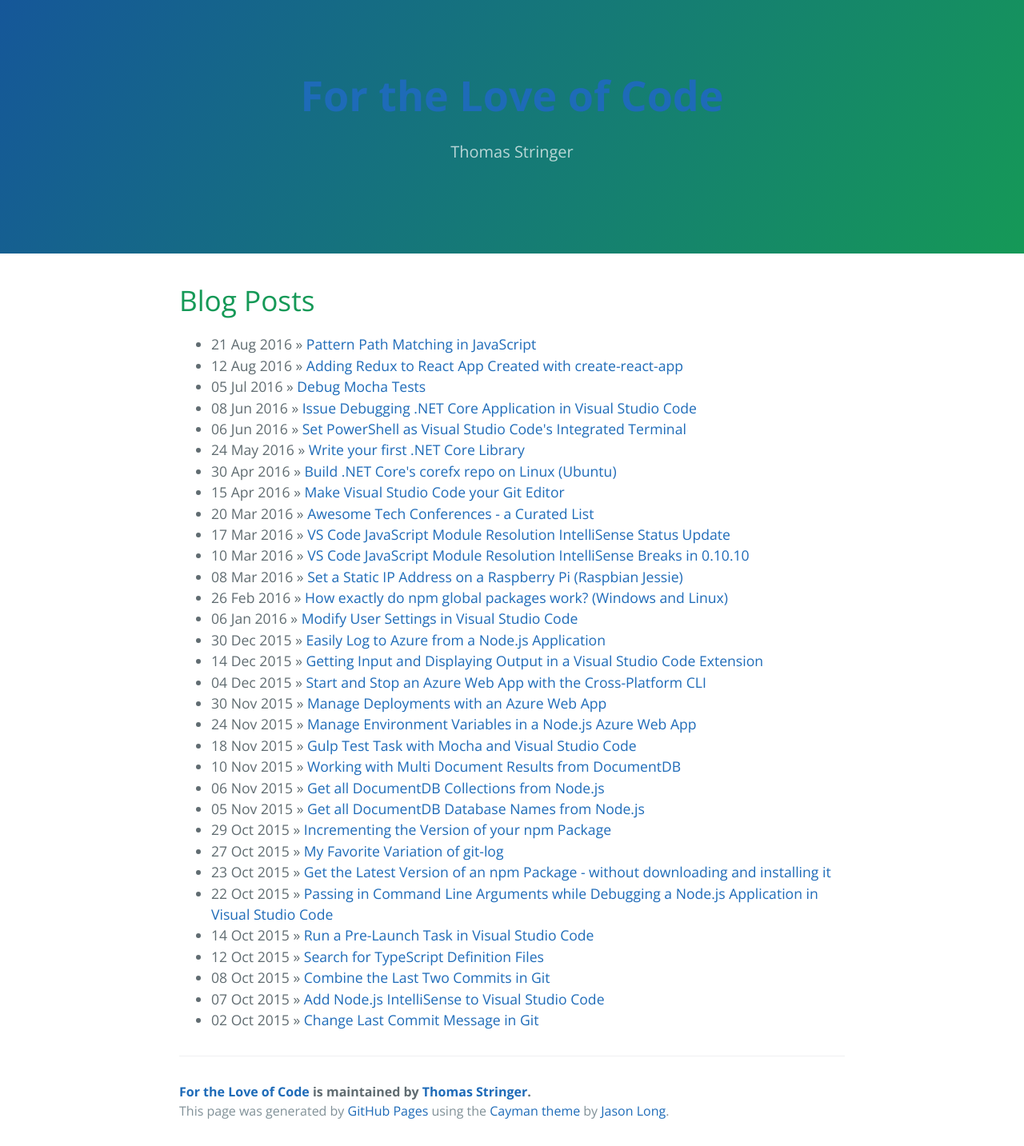
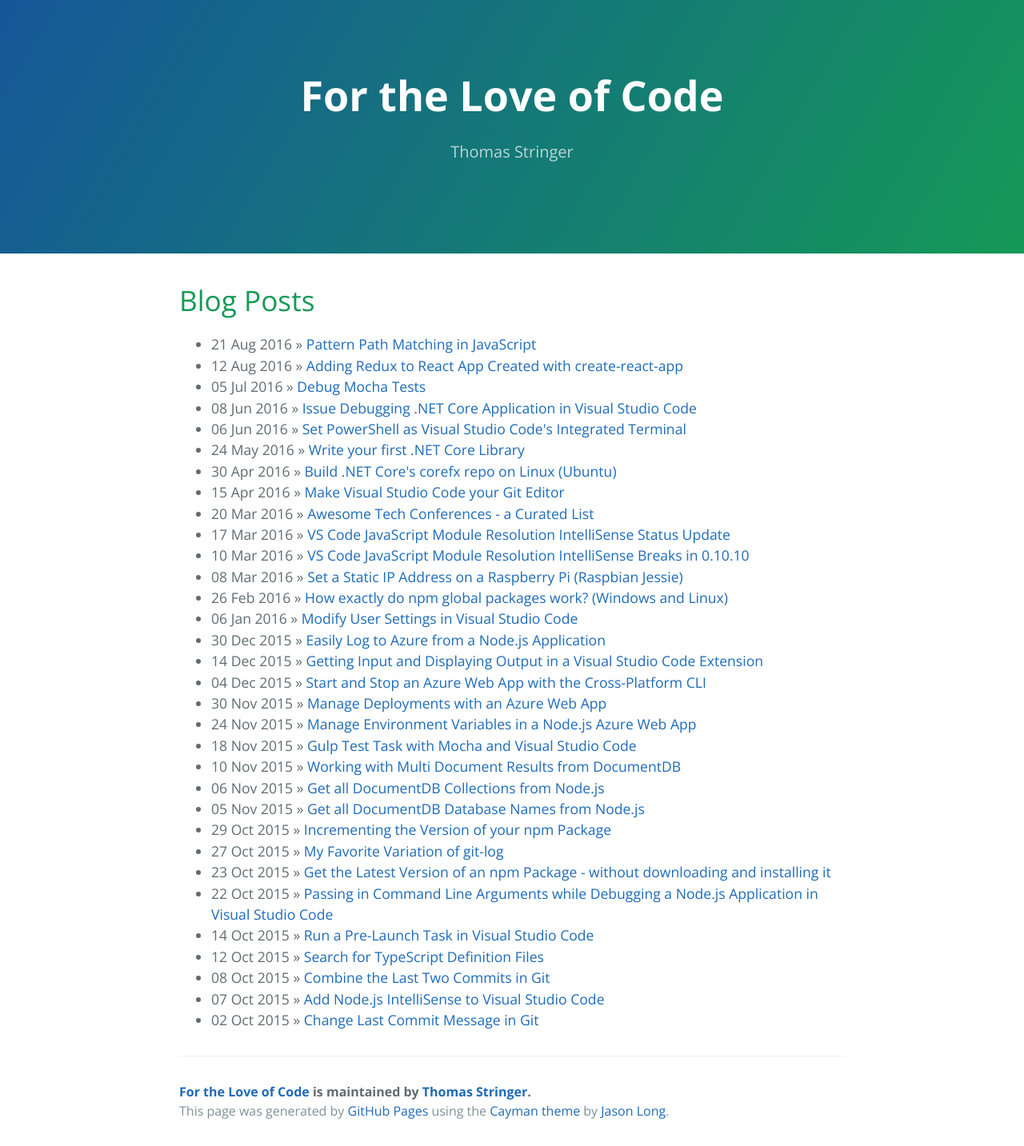
Before and after one commit to trstringer/tstringer.github.io, a Jekyll site: the page built from index.html, in a window 1280 px wide. Shown: the whole page at 80% size. Built offline with Jekyll 4.4.1, drawn with Linux system fonts in a browser that asks for light colours; the list of posts is cut into pages by our own code.

Commit message:
change header title style

```diff
--- a/_includes/page-header.html
+++ b/_includes/page-header.html
@@ -1,4 +1,4 @@
 <section class="page-header">
-  <h1 class="project-name"><a href="{{ site.url }}">{{ site.title }}</a></h1>
+  <h1 class="project-name"><a style="color: inherit;" href="{{ site.url }}">{{ site.title }}</a></h1>
   <h2 class="project-tagline">{{ site.tagline }}</h2>
 </section>
```
